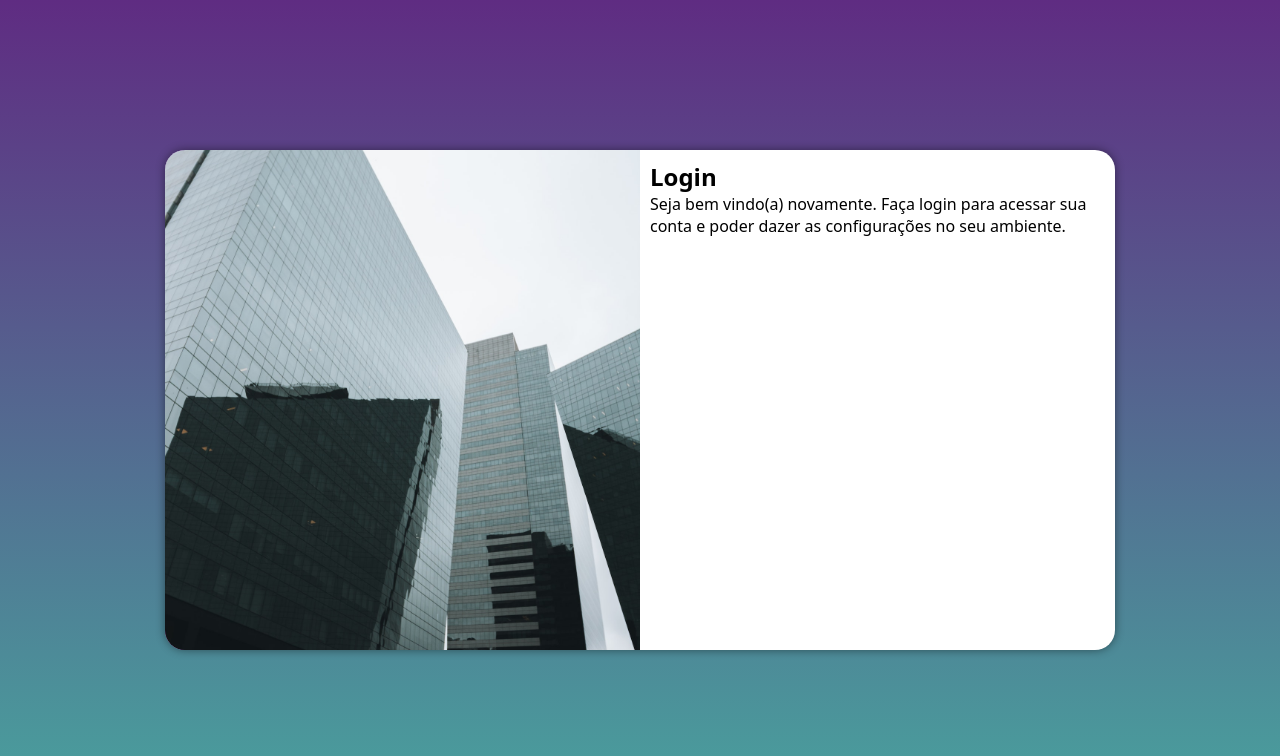
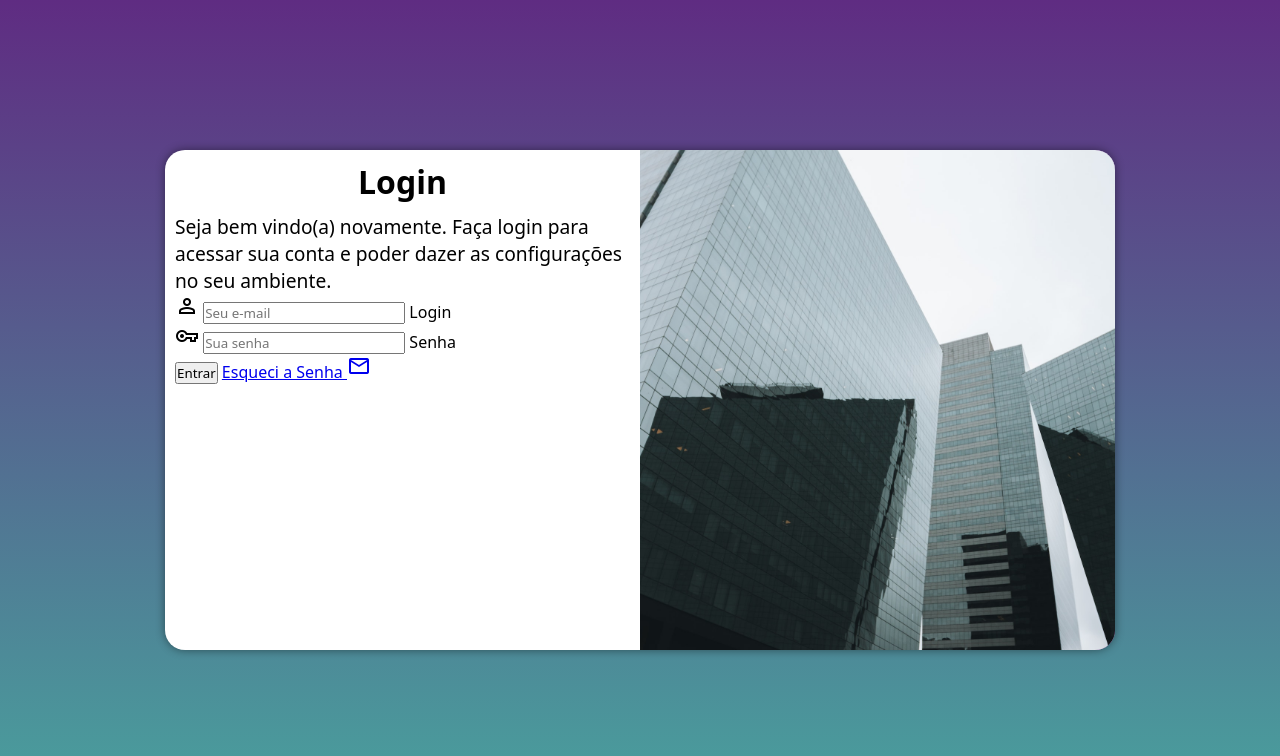
Before and after one commit to maurochavesjr/projeto-login, a plain HTML site: page index.html in a window 1280 px wide. Drawn offline with nearby package versions, Linux system fonts and the light colour scheme.

Commit message:
adicionei form

```diff
--- a/estilos/media-query.css
+++ b/estilos/media-query.css
@@ -31,13 +31,21 @@
     }
 
     section#login > div#imagem{
-        float: left;
+        float: right;
         width: 50%;
         height: 100%;
     }
 
     section#login > div#formulario{
-        float: right;
+        float: left;
         width: 50%;
     }
+
+    div#formulario > h1 {
+        font-size: 2em;
+    }
+
+    div#formulario > p {
+        font-size: 1.2em;
+    }
 }
--- a/estilos/style.css
+++ b/estilos/style.css
@@ -52,3 +52,12 @@ section#login > div#formulario{
     padding: 10px;
     display: block;
 }
+
+div#formulario > h1{
+    text-align: center;
+    margin-bottom: 10px;
+}
+
+div#formulario > p {
+    font-size: 0.8em;
+}
--- a/index.html
+++ b/index.html
@@ -4,6 +4,7 @@
     <meta charset="UTF-8">
     <meta name="viewport" content="width=device-width, initial-scale=1.0">
     <title>Login</title>
+    <link rel="stylesheet" href="https://fonts.googleapis.com/css2?family=Material+Symbols+Outlined:opsz,wght,FILL,GRAD@48,400,0,0" />
     <link rel="stylesheet" href="estilos/style.css">
     <link rel="stylesheet" href="estilos/media-query.css">
 </head>
@@ -16,8 +17,29 @@
             <div id="formulario">
                 <h1>Login</h1>
                 <p>Seja bem vindo(a) novamente. Faça login para acessar sua conta e poder dazer as configurações no seu ambiente.</p>
-                <form action="login.php" method="post">
+                <form action="login.php" method="post" autocomplete="on">
+                    <div class="campo">
+                        <span class="material-symbols-outlined">
+                            person
+                            </span>
+                        <input type="email" name="login" id="ilogin" placeholder="Seu e-mail" autocomplete="email" required maxlength="30">
+                        <label for="ilogin">Login</label>
+                    </div>
 
+                    <div class="campo">
+                        <span class="material-symbols-outlined">
+                            vpn_key
+                            </span>
+                        <input type="password" name="senha" id="isenha" placeholder="Sua senha" autocomplete="current-password" required minlength="8" maxlength="20">
+                        <label for="isenha">Senha</label>
+                    </div>
+
+                    <input type="submit" value="Entrar">
+                    <a href="esqueci.html">Esqueci a Senha <span class="material-symbols-outlined">
+                        mail
+                        </span>
+
+                    </a>
                 </form>
             </div>
         </section>
```
